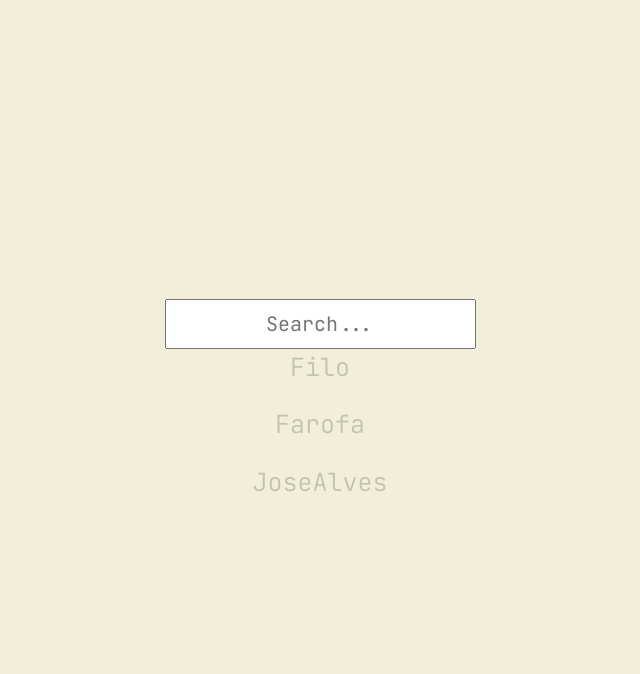
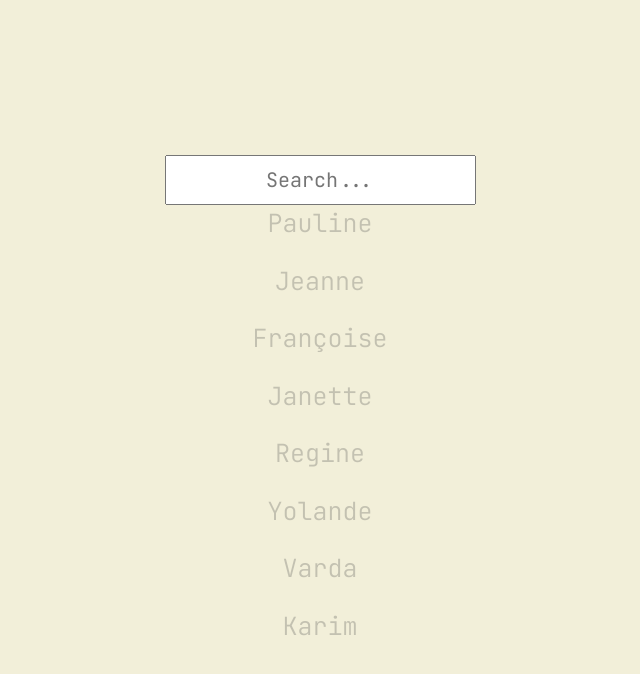
Before and after one commit to claudiaLisboa/search-filter, a React (Vite) app in the folder search-filter/: page / in a window 1280 px wide. Shown: the top 674 px of the page, without its empty margins (320-960 px from the left). Built offline with nearby package versions, Linux system fonts and the light colour scheme.

Commit message:
added users array

```diff
--- a/search-filter/src/App.jsx
+++ b/search-filter/src/App.jsx
@@ -1,5 +1,6 @@
 
-import './App.css'
+import './App.css';
+import { Users } from './users';
 
 function App() {
 
@@ -7,9 +8,10 @@ function App() {
     <div className='app'>
        <input type='text' placeholder='Search...' className='search' />
        <ul className='list'>
-        <li className='listItem'> Filo</li>
-        <li className='listItem'> Farofa</li>
-        <li className='listItem'> JoseAlves</li>
+        { Users.map((user) =>(
+           <li className='listItem'> { user.first_name }</li>
+        ))}
+
        </ul>
     </div>
   )
--- /dev/null
+++ b/search-filter/src/users.jsx
@@ -0,0 +1,66 @@
+export const Users =[
+    {
+        "id":1,
+        "first_name": "Pauline",
+        "last_name":"Marois",
+        "email": "pmarois@gmail.com",
+        "gender":"Female",
+    },
+    {
+        "id":2,
+        "first_name": "Jeanne",
+        "last_name":"Mance",
+        "email": "jmance@gmail.com",
+        "gender":"Female",
+
+    },
+    {
+        "id":3,
+        "first_name": "Françoise",
+        "last_name":"David",
+        "email": "fdavid@gmail.com",
+        "gender":"Female",
+
+    },
+    {
+        "id":4,
+        "first_name": "Janette",
+        "last_name":"Bertrand",
+        "email": "jbertrand@gmail.com",
+        "gender":"Female",
+
+    },
+    {
+        "id":5,
+        "first_name": "Regine",
+        "last_name":"Laurent",
+        "email": "rlaurent@gmail.com",
+        "gender":"Female",
+
+    },
+    {
+        "id":6,
+        "first_name": "Yolande",
+        "last_name":"James",
+        "email": "yjames@gmail.com",
+        "gender":"Female",
+
+    },
+    {
+        "id":7,
+        "first_name": "Varda",
+        "last_name":"Etienne",
+        "email": "vetienne@gmail.com",
+        "gender":"Female",
+
+    },
+    {
+        "id":8,
+        "first_name": "Karim",
+        "last_name":"Ouellet",
+        "email": "kouellet@gmail.com",
+        "gender":"Female",
+
+    },
+
+]
```
